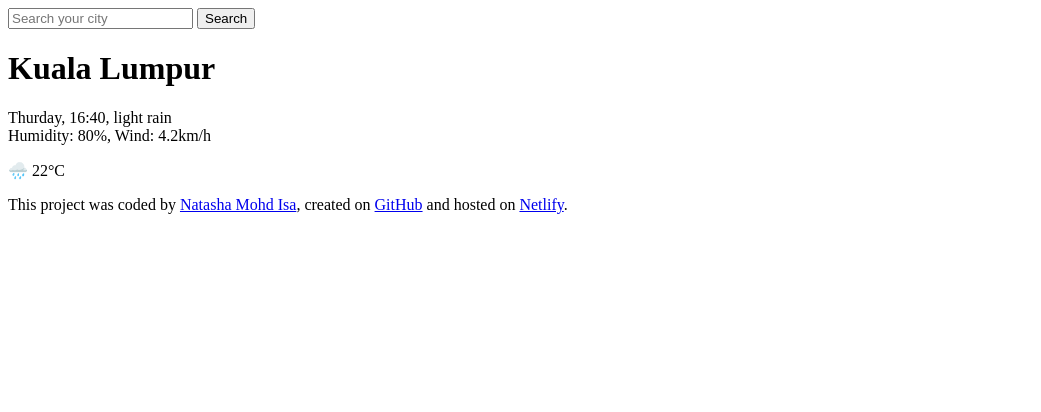
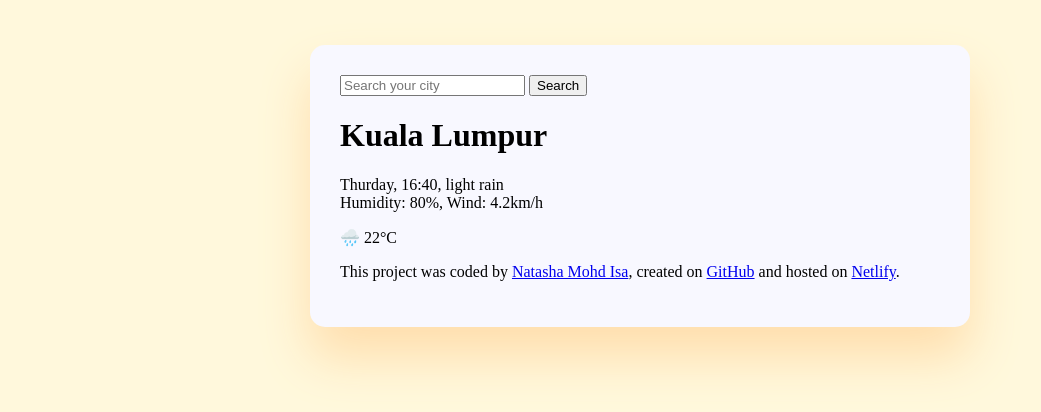
Before and after one commit to kryxtalehyromi/kxhy-final-weather-app, a plain HTML site: page index.html in a window 1280 px wide. Shown: the whole page, without its empty margins (0-1041 px from the left). Drawn offline with nearby package versions, Linux system fonts and the light colour scheme; a script that the page names is missing; a web font is replaced by a local one.

Commit message:
adding div elements

```diff
--- a/index.html
+++ b/index.html
@@ -15,6 +15,7 @@
 </head>
 
 <body>
+    <div class="cuaca-app">
         <header>
             <form>
                 <input type="search" placeholder="Search your city" required />
@@ -35,13 +36,15 @@
         <footer>
             <p>
                 This project was coded by
-            <a href="https://www.shecodes.io/graduates/102452-natasha-mohd-isa" target="_blank">Natasha Mohd Isa</a>,
+                <a href="https://www.shecodes.io/graduates/102452-natasha-mohd-isa" target="_blank">Natasha Mohd
+                    Isa</a>,
                 created on
                 <a href="https://github.com/kryxtalehyromi/weather-app-project-kxhy" target="_blank">GitHub</a>
                 and hosted on
                 <a href="https://willowy-conkies-711e39.netlify.app/" target="_blank">Netlify</a>.
             </p>
         </footer>
+    </div>
     <script src="src/index.js"></script>
 </body>
 
--- a/src/style.css
+++ b/src/style.css
@@ -0,0 +1,14 @@
+/** @format */
+
+body {
+  background-color: cornsilk;
+}
+
+.cuaca-app {
+  background: ghostwhite;
+  max-width: 600px;
+  margin: 45px auto;
+  box-shadow: 0 30px 50px navajowhite;
+  border-radius: 15px;
+  padding: 30px;
+}
```
Lines whose indentation alone changed are shown as unchanged.
